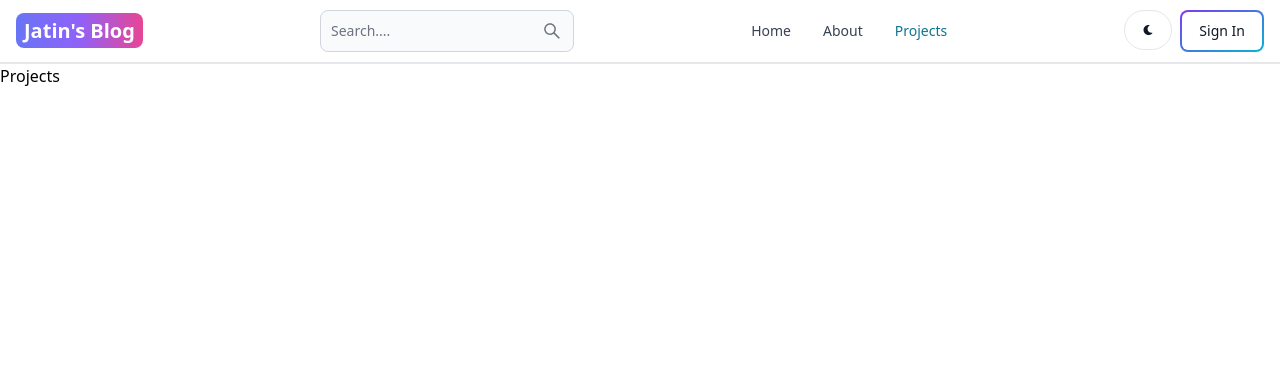
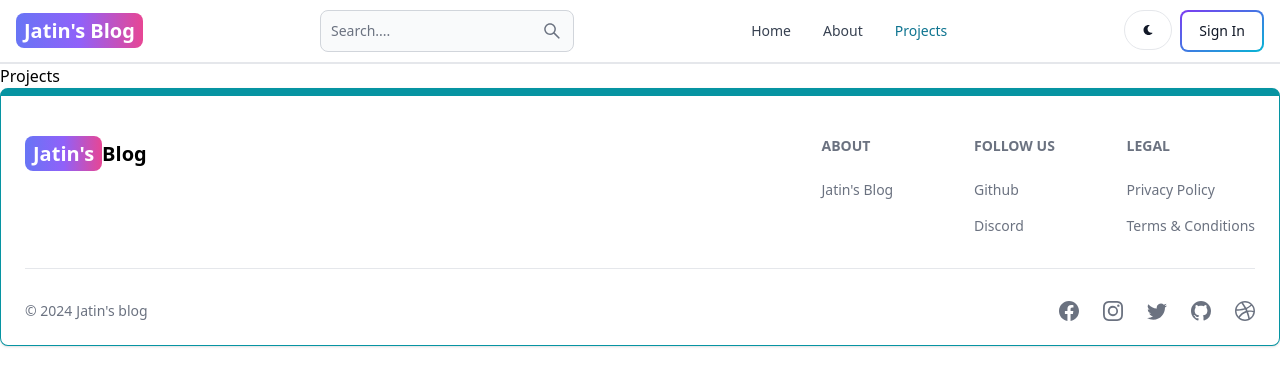
Before and after one commit to jatingarg0410/mern-blog, a React (Vite) app in the folder client/: page /projects in a window 1280 px wide. Shown: the top 386 px of the page. Built offline with nearby package versions, Linux system fonts and the light colour scheme.

Commit message:
create the footer component

```diff
--- a/client/src/App.jsx
+++ b/client/src/App.jsx
@@ -7,6 +7,7 @@
 import Dashboard from './pages/Dashboard'
 import Projects from './pages/Projects'
 import Header from './components/Header'
+import Footer from './components/Footer'
 const App = () => {
   return (
     <BrowserRouter>
@@ -19,6 +20,7 @@
         <Route path="/dashboard" element={<Dashboard />} />
         <Route path="/projects" element={<Projects />} />
       </Routes>
+      <Footer />
     </BrowserRouter>
   )
 }
--- /dev/null
+++ b/client/src/components/Footer.jsx
@@ -0,0 +1,86 @@
+import { Footer } from 'flowbite-react'
+import React from 'react'
+
+import { Link } from 'react-router-dom'
+import {
+  BsFacebook,
+  BsInstagram,
+  BsTwitter,
+  BsGithub,
+  BsDribbble,
+} from 'react-icons/bs'
+const FooterCom = () => {
+  return (
+    <Footer container className="border border-t-8 border-teal-500">
+      <div className="w-full max-w-7xl mx-auto">
+        <div className="grid w-full justify-between sm:flex md:grid-cols-1">
+          <div className="mt-5">
+            <Link
+              to="/"
+              className="self-center whitespace-nowrap text-lg sm:text-xl font-semibold dark:text-white"
+            >
+              <span className="px-2 py-1 bg-gradient-to-r from-indigo-500 via-purple-500 to-pink-500 rounded-lg text-white">
+                Jatin's
+              </span>
+              Blog
+            </Link>
+          </div>
+          <div className="grid grid-cols-2 gap-8 mt-4 sm:grid-cols-3 sm:gap-6">
+            <div>
+              <Footer.Title title="About" />
+              <Footer.LinkGroup>
+                <Footer.Link
+                  href="/about"
+                  target="_blank"
+                  rel="noopener noreferrer"
+                >
+                  Jatin's Blog
+                </Footer.Link>
+              </Footer.LinkGroup>
+            </div>
+            <div>
+              <Footer.Title title="Follow us" />
+              <Footer.LinkGroup col>
+                <Footer.Link
+                  href="https://www.github.com/jatingarg0410"
+                  target="_blank"
+                  rel="noopener noreferrer"
+                >
+                  Github
+                </Footer.Link>
+                <Footer.Link href="#">Discord</Footer.Link>
+              </Footer.LinkGroup>
+            </div>
+            <div>
+              <Footer.Title title="Legal" />
+              <Footer.LinkGroup col>
+                <Footer.Link href="#">Privacy Policy</Footer.Link>
+                <Footer.Link href="#">Terms &amp; Conditions</Footer.Link>
+              </Footer.LinkGroup>
+            </div>
+          </div>
+        </div>
+        <Footer.Divider />
+        <div className="w-full sm:flex sm:items-center sm:justify-between">
+          <Footer.Copyright
+            href="#"
+            by="Jatin's blog"
+            year={new Date().getFullYear()}
+          />
+          <div className="flex gap-6 sm:mt-0 mt-4 sm:justify-center">
+            <Footer.Icon href="#" icon={BsFacebook} />
+            <Footer.Icon href="#" icon={BsInstagram} />
+            <Footer.Icon href="#" icon={BsTwitter} />
+            <Footer.Icon
+              href="https://github.com/jatingarg0410"
+              icon={BsGithub}
+            />
+            <Footer.Icon href="#" icon={BsDribbble} />
+          </div>
+        </div>
+      </div>
+    </Footer>
+  )
+}
+
+export default FooterCom
```
